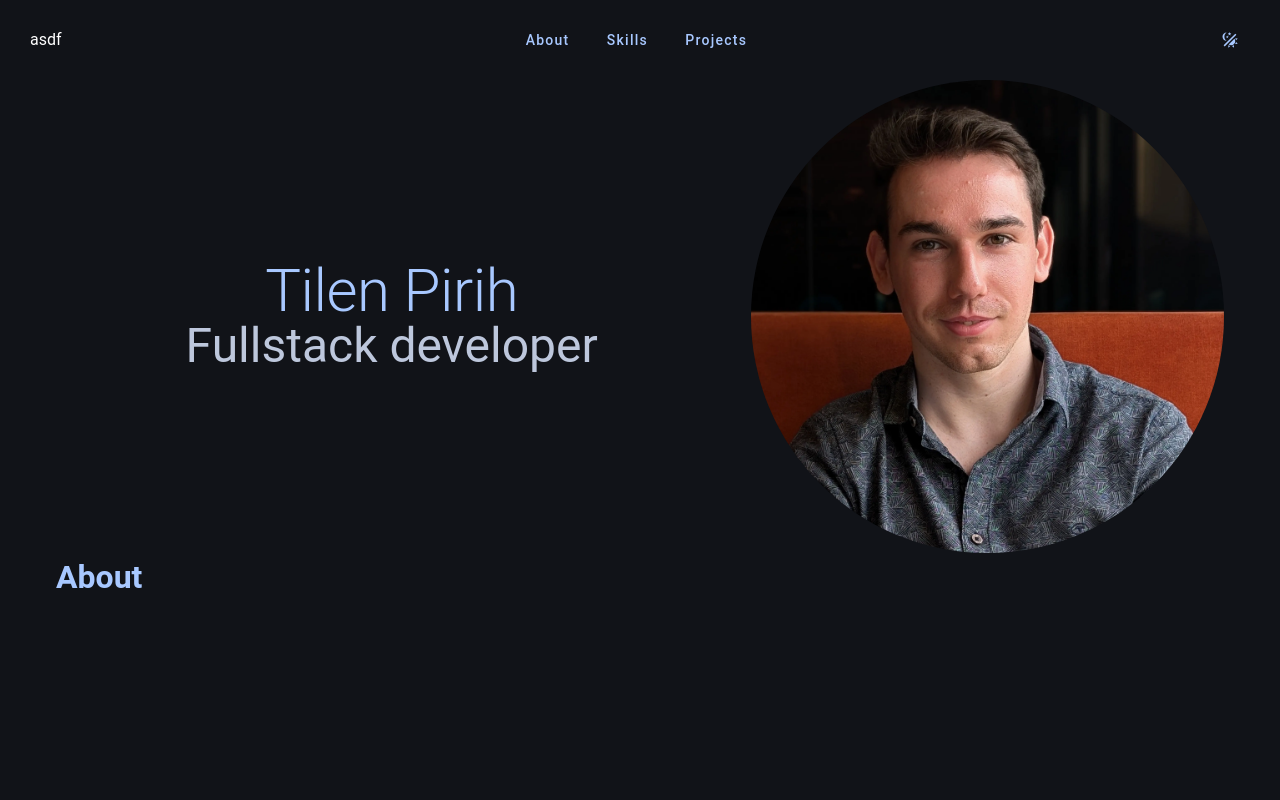
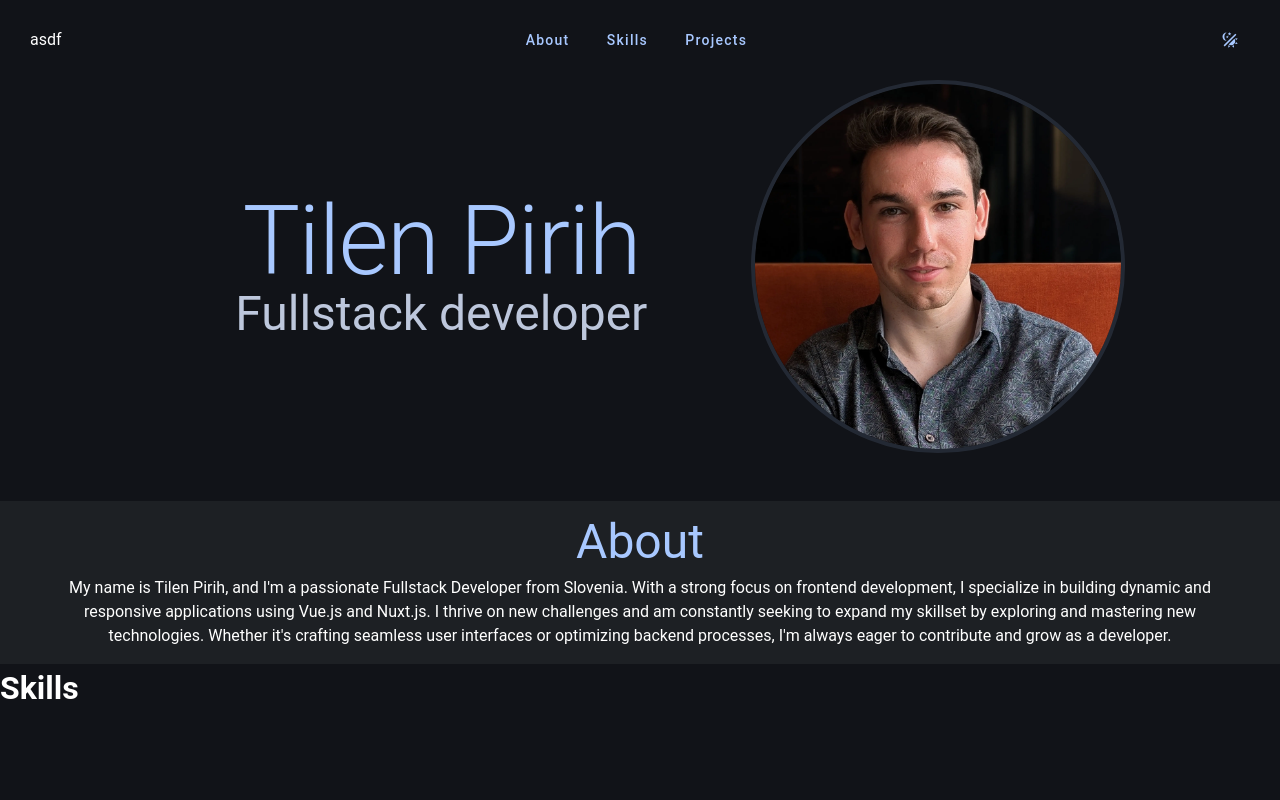
Before and after one commit to tilenpirih/portfolio, a Nuxt app: page / in a window 1280 px wide. Shown: the top 800 px of the page. Built offline with nearby package versions, Linux system fonts and the light colour scheme.

Commit message:
Bunch of improvements

```diff
--- /dev/null
+++ b/assets/css/main.scss
@@ -0,0 +1,7 @@
+body {
+  margin: 0px;
+}
+html {
+  overflow: auto !important;
+  color: #ff0000 !important;
+}
--- a/components/changeTheme.vue
+++ b/components/changeTheme.vue
@@ -50,5 +50,5 @@ function setThemeToLocalStorage() {
 </script>
 
 <template>
-  <v-btn size="small" :icon="mdiThemeLightDark" @click="switchTheme()" />
+  <v-btn variant="text" size="small" :icon="mdiThemeLightDark" @click="switchTheme()" />
 </template>
--- a/components/navbar.vue
+++ b/components/navbar.vue
@@ -1,6 +1,4 @@
 <script setup lang="ts">
-import { mdiThemeLightDark } from '@mdi/js'
-
 const hasScrolled = ref(false)
 
 function onScroll() {
@@ -9,6 +7,7 @@ function onScroll() {
 
 onMounted(() => {
   window.addEventListener('scroll', onScroll)
+  onScroll()
 })
 
 onUnmounted(() => {
@@ -18,19 +17,20 @@ onUnmounted(() => {
 
 <template>
   <div>
-    <v-app-bar app elevation="0" height="64">
+    <div class="outerContainer px-4 pt-4">
+      <client-only>
         <div class="innerContainer d-flex align-center justify-space-between px-3" :class="{ scrolled: hasScrolled }">
           <div>
             asdf
           </div>
           <div>
-          <v-btn rounded="xl">
+            <v-btn variant="text" rounded="xl">
               About
             </v-btn>
-          <v-btn rounded="xl" class="mx-1">
+            <v-btn variant="text" rounded="xl" class="mx-1">
               Skills
             </v-btn>
-          <v-btn rounded="xl">
+            <v-btn variant="text" rounded="xl">
               Projects
             </v-btn>
           </div>
@@ -38,7 +38,8 @@ onUnmounted(() => {
             <change-theme />
           </div>
         </div>
-    </v-app-bar>
+      </client-only>
+    </div>
   </div>
 </template>
 
@@ -46,9 +47,14 @@ onUnmounted(() => {
 :deep(.v-toolbar) {
   background: transparent !important;
 }
+.outerContainer {
+  position: fixed;
+  width: 100%;
+  z-index: 1000;
+}
 .innerContainer {
   width: 100%;
-  margin: 16px;
+  // margin: 16px;
   margin-bottom: 0px;
   border-radius: 100px;
   height: 48px;
--- a/layouts/default.vue
+++ b/layouts/default.vue
@@ -1,15 +1,15 @@
 <script setup lang="ts">
 useHead({
-  title: 'Global PDR - EST',
+  title: 'Tilen Pirih - Fullstack developer',
   meta: [
-    { name: 'description', content: 'Ocena škode avtomobilov.' },
+    { name: 'description', content: 'My portfolio' },
   ],
 })
 </script>
 
 <template>
   <v-app class="bg-background">
-    <navbar />
+    <navbar style="margin-bottom: 64px;" />
     <v-main>
       <slot />
     </v-main>
--- a/nuxt.config.ts
+++ b/nuxt.config.ts
@@ -8,6 +8,7 @@ export default defineNuxtConfig({
     transpile: ['vuetify'],
   },
   modules: [
+    'nuxt-aos',
     (_options, nuxt) => {
       nuxt.hooks.hook('vite:extendConfig', config => {
         // @ts-expect-error
--- a/package.json
+++ b/package.json
@@ -12,8 +12,8 @@
   "dependencies": {
     "@mdi/font": "^7.4.47",
     "@mdi/js": "^7.4.47",
-    "aos": "^2.3.4",
     "nuxt": "^3.12.4",
+    "nuxt-aos": "^1.2.5",
     "vue": "^3.4.38"
   },
   "devDependencies": {
--- a/pages/index.vue
+++ b/pages/index.vue
@@ -4,33 +4,34 @@
 
 <template>
   <v-container>
-    <v-row>
-      <v-col cols="12" sm="6" lg="7" class="d-flex align-center">
+    <v-row class="justify-center align-center">
+      <v-col cols="12" sm="6" lg="6" xl="4" class="d-flex align-center">
         <div style="width: 100%;">
-          <div class="text-h2 text-primary text-center">
+          <div data-aos="fade-left" class="text-h2 text-lg-h1  text-primary text-center">
             Tilen Pirih
           </div>
-          <div class="text-h3 text-center text-secondary">
+          <div data-aos="fade-right" class="text-h4 text-lg-h3  text-center text-secondary">
             Fullstack developer
           </div>
         </div>
       </v-col>
-      <v-col cols="12" sm="6" lg="5">
-        <v-img style="border-radius: 50%;" src="/img/profile.webp" lazy-src="/img/lazy/profile.webp" />
+      <v-col data-aos="flip-up" cols="12" sm="6" lg="4" xl="3">
+        <v-img style="border-radius: 50%;" aspect-ratio="1" class="border-lg border-primary" src="/img/profile.webp" lazy-src="/img/lazy/profile.webp" />
       </v-col>
     </v-row>
-    <!-- <div class="mt-10">
-      <div class="d-flex justify-space-between align-center h-100">
-        <div class="text-h2">
-          Fullstack developer
+  </v-container>
+  <div class="bg-surface mt-8">
+    <v-container>
+      <div data-aos="fade-down" class="text-h3 text-primary text-center mb-2">
+        About
       </div>
-        <v-img class="" max-width="400px" style="border-radius: 50%;" src="/img/profile.webp" />
+      <div data-aos="fade-up" class="text-center">
+        My name is Tilen Pirih, and I'm a passionate Fullstack Developer from Slovenia.
+        With a strong focus on frontend development, I specialize in building dynamic and responsive applications using Vue.js and Nuxt.js.
+        I thrive on new challenges and am constantly seeking to expand my skillset by exploring and mastering new technologies.
+        Whether it's crafting seamless user interfaces or optimizing backend processes, I'm always eager to contribute and grow as a developer.
       </div>
-    </div> -->
-    <div style="height: 500px;">
-      <h1 class="text-primary">
-        About
-      </h1>
+    </v-container>
   </div>
   <div style="height: 500px;">
     <h1>Skills</h1>
@@ -38,7 +39,6 @@
   <div data-aos="fade-up" style="height: 500px;">
     <h1>Projects</h1>
   </div>
-  </v-container>
 </template>
 
 <style scoped>
--- a/plugins/aos.client.ts
+++ /dev/null
@@ -1,6 +0,0 @@
-import AOS from 'aos'
-import 'aos/dist/aos.css'
-
-export default defineNuxtPlugin(nuxtApp => {
-  nuxtApp.AOS = new AOS.init({})
-})
--- a/plugins/vuetify.ts
+++ b/plugins/vuetify.ts
@@ -14,6 +14,7 @@ const defaultTheme: ThemeDefinition = {
     background: '#111318',
     surface: '#1d2024',
     danger: '#FE4543',
+    text: '#d5e3ff',
   },
 }
 
```
Also changed, not shown: 1 other file (tests, documents, lock files or other folders). Lines whose indentation alone changed are shown as unchanged.
